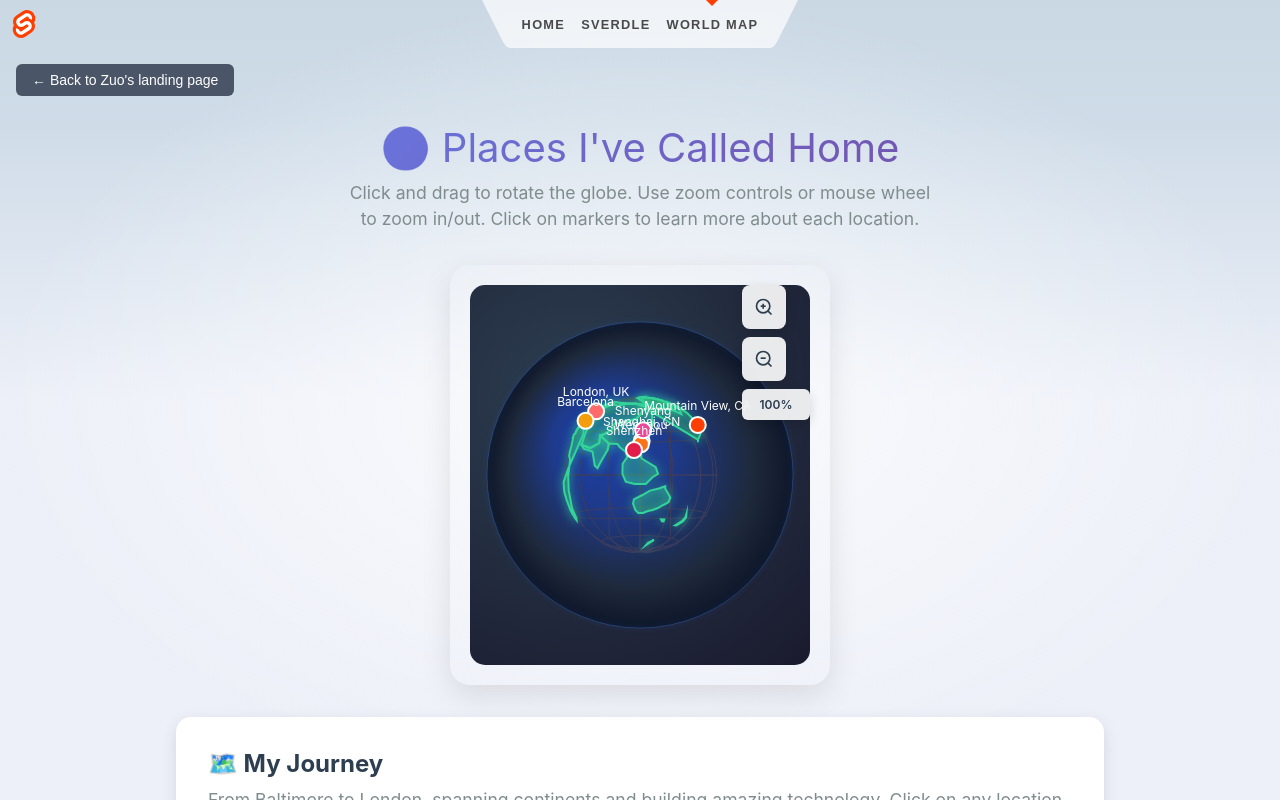
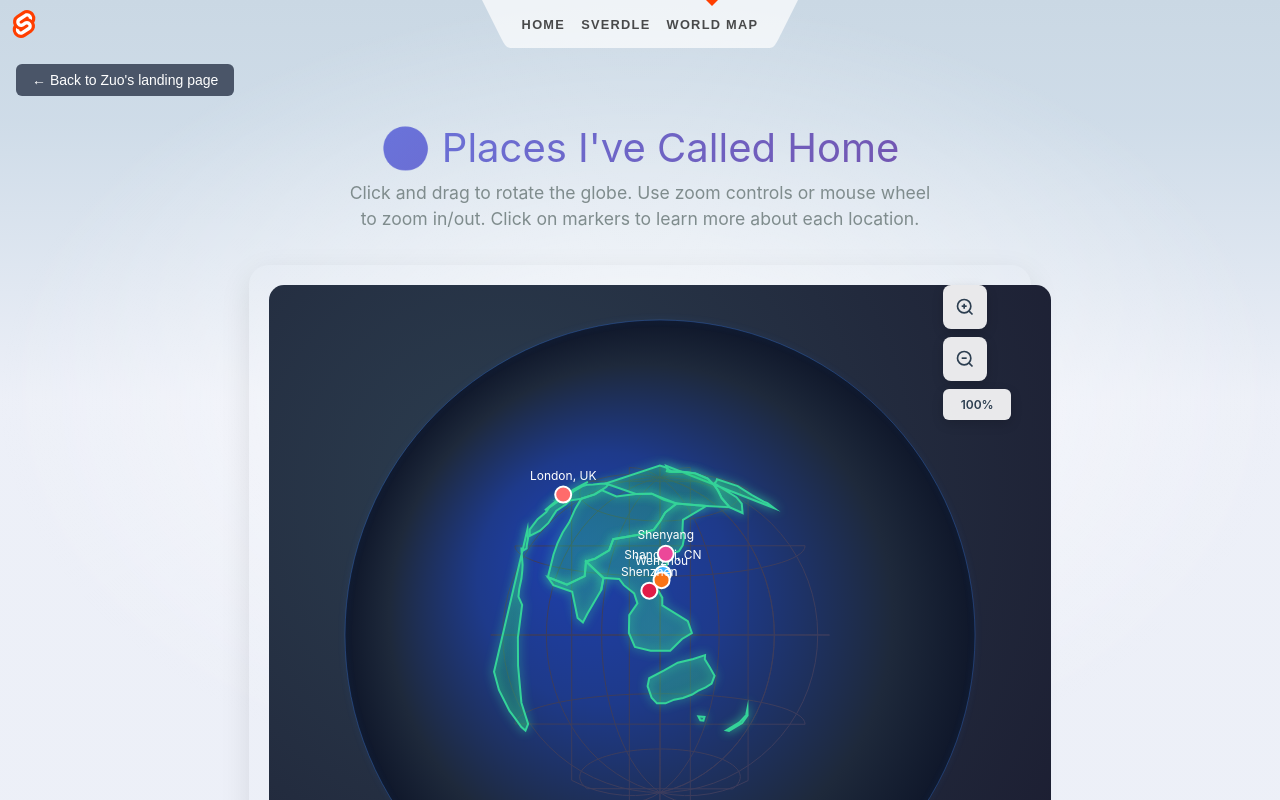
Before and after one commit to MrMegaMango/zuo-svelte, a SvelteKit app: page /world-map in a window 1280 px wide. Shown: the top 800 px of the page. Built offline with nearby package versions, Linux system fonts and the light colour scheme.

Commit message:
Adjust container width to 80% for better balance

```diff
--- a/src/routes/world-map/+page.svelte
+++ b/src/routes/world-map/+page.svelte
@@ -597,7 +597,7 @@
 
 	.globe-container {
 		position: relative;
-		width: fit-content;
+		width: 80%;
 		max-width: 800px;
 		margin: 2rem auto;
 		border-radius: 20px;
```
